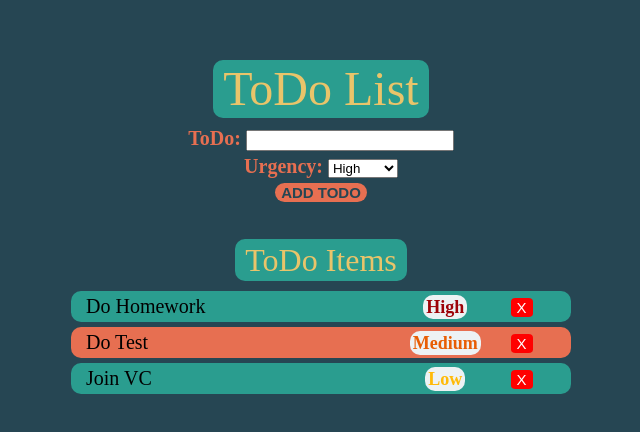
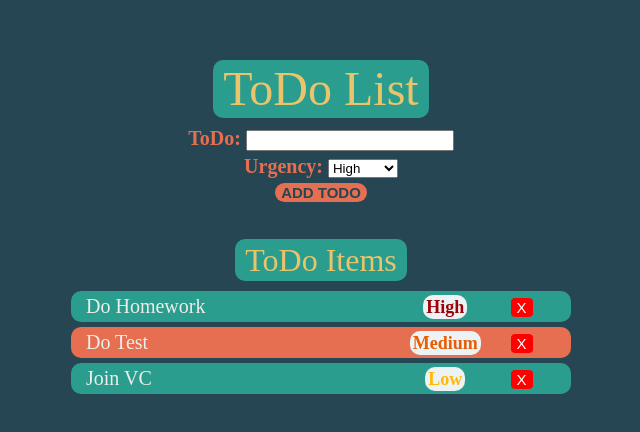
Before and after one commit to piero-ac/todo-list, a plain HTML site: page index.html in a window 1280 px wide. Shown: the part 196-628 px from the top of the page, without its empty margins (319-959 px from the left). Drawn offline with Linux system fonts and the light colour scheme.

Commit message:
Change color of the todo item text

```diff
--- a/style.css
+++ b/style.css
@@ -137,6 +137,7 @@ input[type='submit'] {
     padding: 5px;
     margin: 5px 0px;
     border-radius: 10px;
+    color: #edede9;
 
 }
 
```
